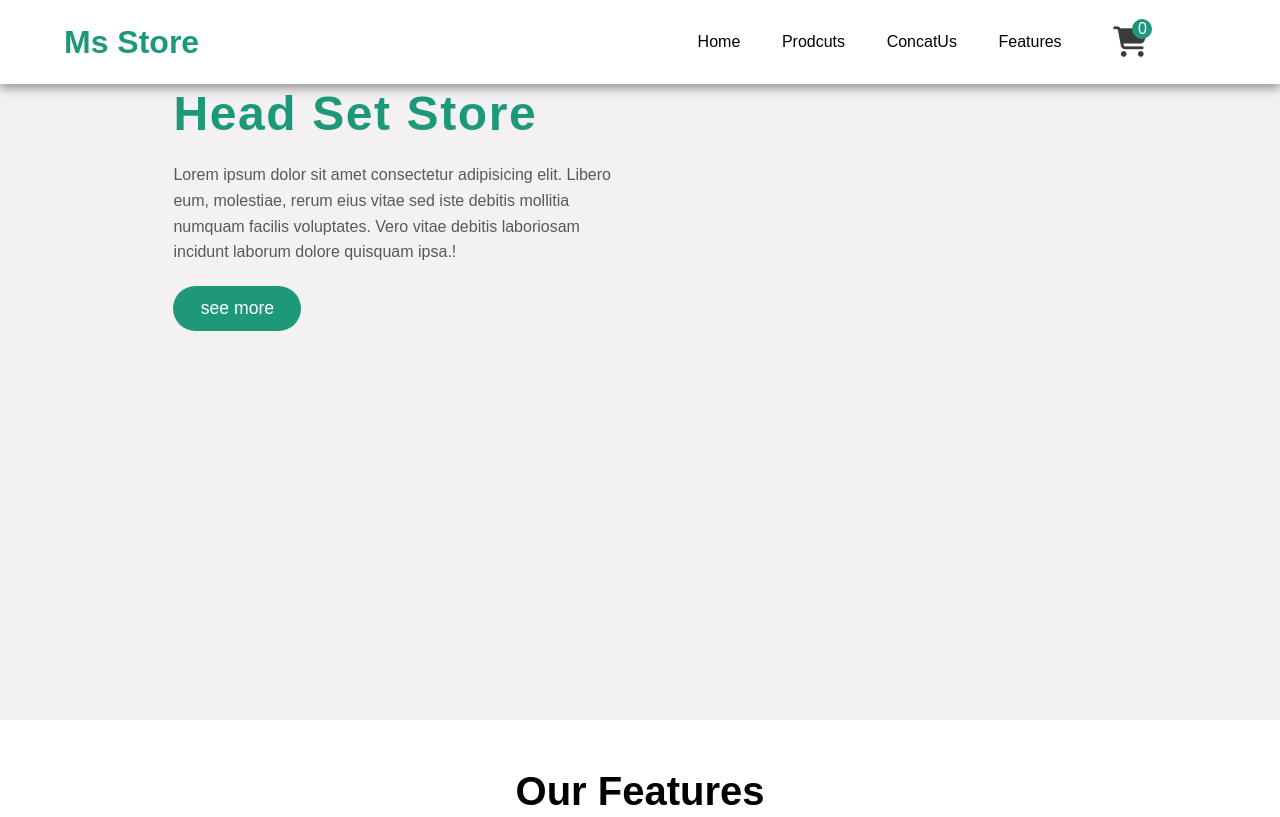
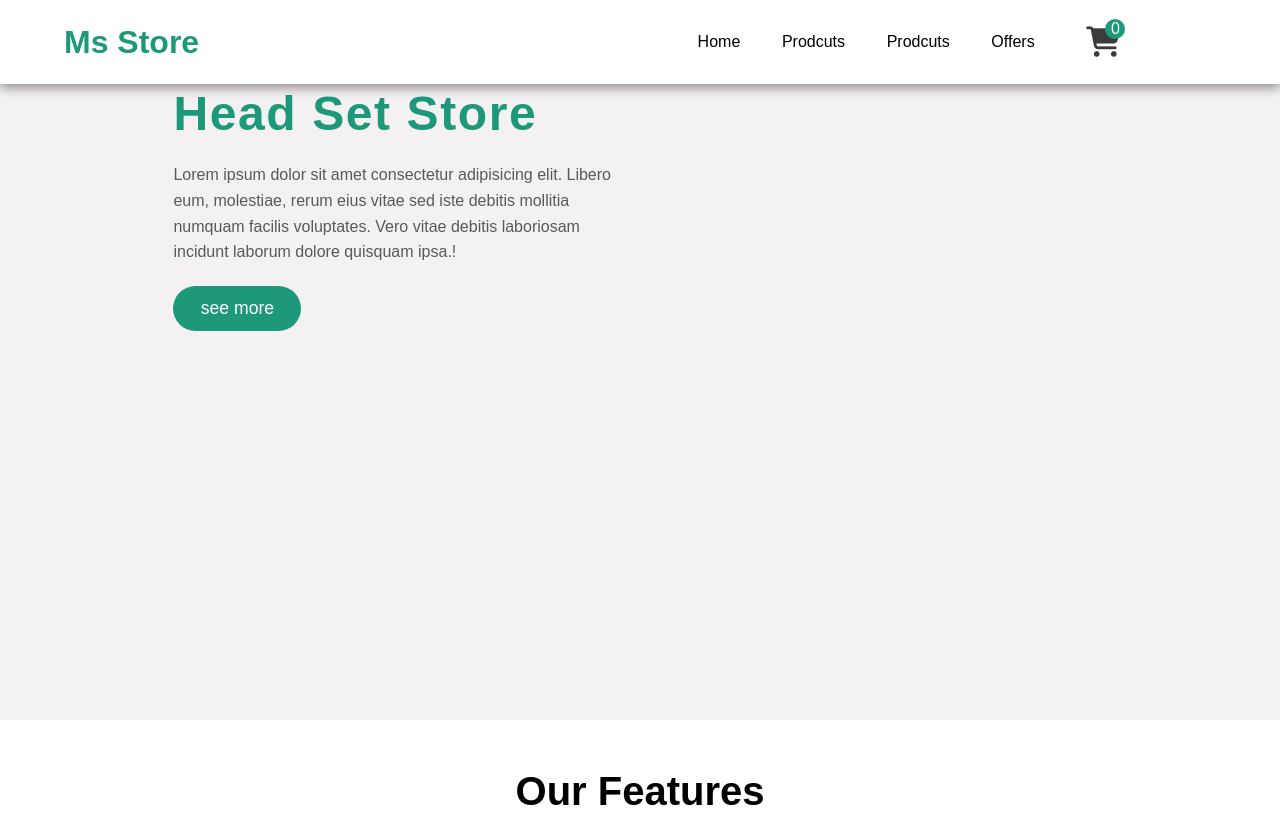
Before and after one commit to Dev-mohamedSamy/ecomerece2, a plain HTML site: page index.html in a window 1280 px wide. Shown: the top 817 px of the page. Drawn offline with Linux system fonts and the light colour scheme.

Commit message:
Update index.html

```diff
--- a/index.html
+++ b/index.html
@@ -37,11 +37,11 @@
                     <a href="#prodcuts" class="nav-item-link">prodcuts</a>
                 </li>
                 <li class="nav-item">
-                    <a href="#concat-us" class="na v-item-link">concatUs</a>
+                    <a href="#products-section" class="na v-item-link">prodcuts</a>
                 </li>
 
                 <li class="nav-item">
-                    <a href="#features" class="nav-item-link">features</a>
+                    <a href="#offers" class="nav-item-link">offers</a>
 
                 </li>
                 <li class="nav-item  nav-dropdown-container ">
```
